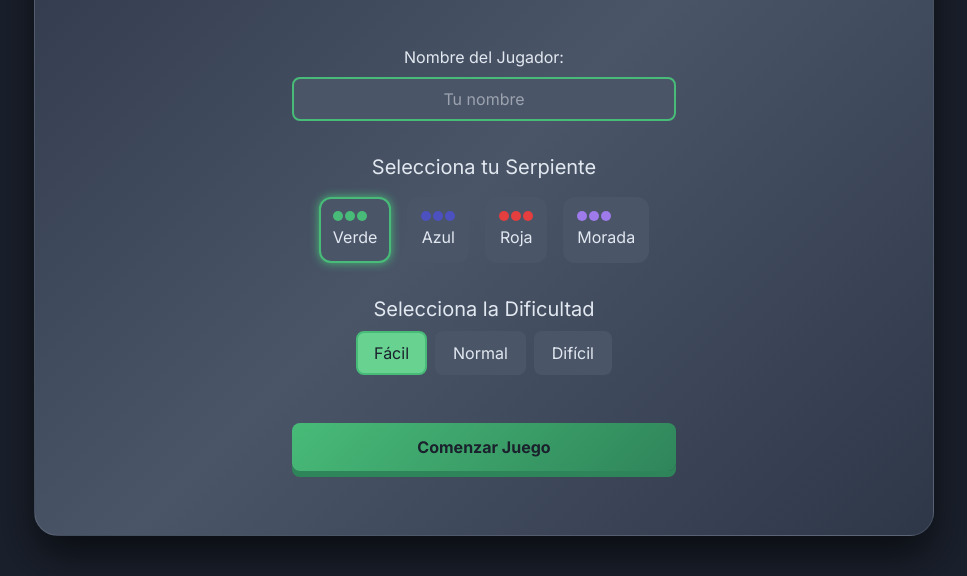
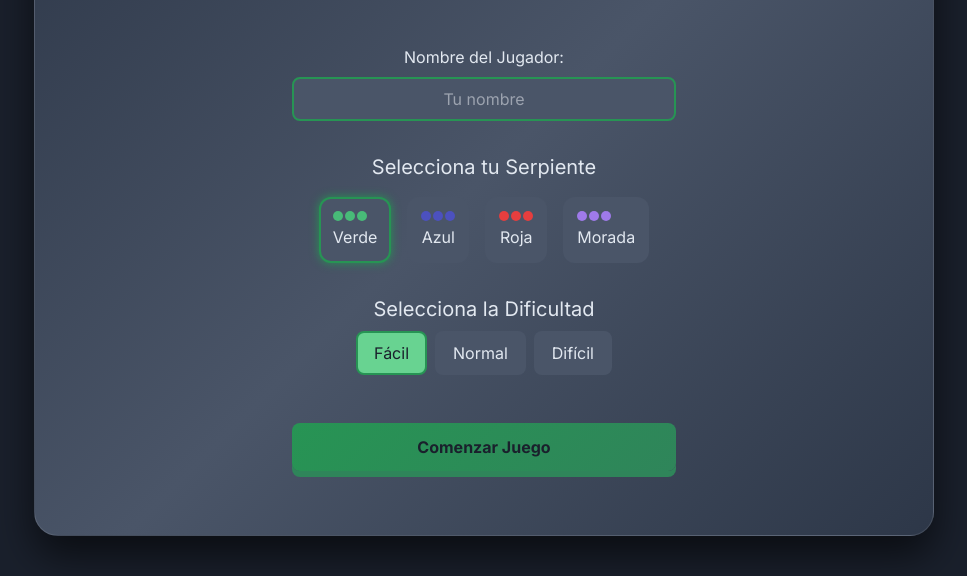
Before and after one commit to JayroAdoniMejia/Snape-Game, a plain HTML site: page index.html in a window 1280 px wide. Shown: the part 224-800 px from the top of the page, without its empty margins (156-1123 px from the left). Drawn offline with nearby package versions, Linux system fonts and the light colour scheme.

Commit message:
nuevos colores

```diff
--- a/styles.css
+++ b/styles.css
@@ -1,8 +1,8 @@
 /* Configuración Global y Fuentes */
 :root {
     --bg-color: #1a202c; /* Gris oscuro para el fondo */
-    --primary-color: #48bb78; /* Verde para botones primarios */
-    --secondary-color: #4c51bf; /* Azul/Púrpura para secundario */
+    --primary-color: #279454; /* Verde para botones primarios */
+    --secondary-color: #4148c7; /* Azul/Púrpura para secundario */
     --text-color: #e2e8f0; /* Texto claro */
     --game-bg: #2d3748; /* Fondo del Canvas */
 }
@@ -21,7 +21,7 @@ body {
 
 /* Estructura del Contenedor del Juego */
 .game-container {
-    background-color: #2d3748;
+    background-color: #32476b;
     border-radius: 1.5rem;
     box-shadow: 0 10px 15px rgba(0, 0, 0, 0.5);
     padding: 2rem;
```
